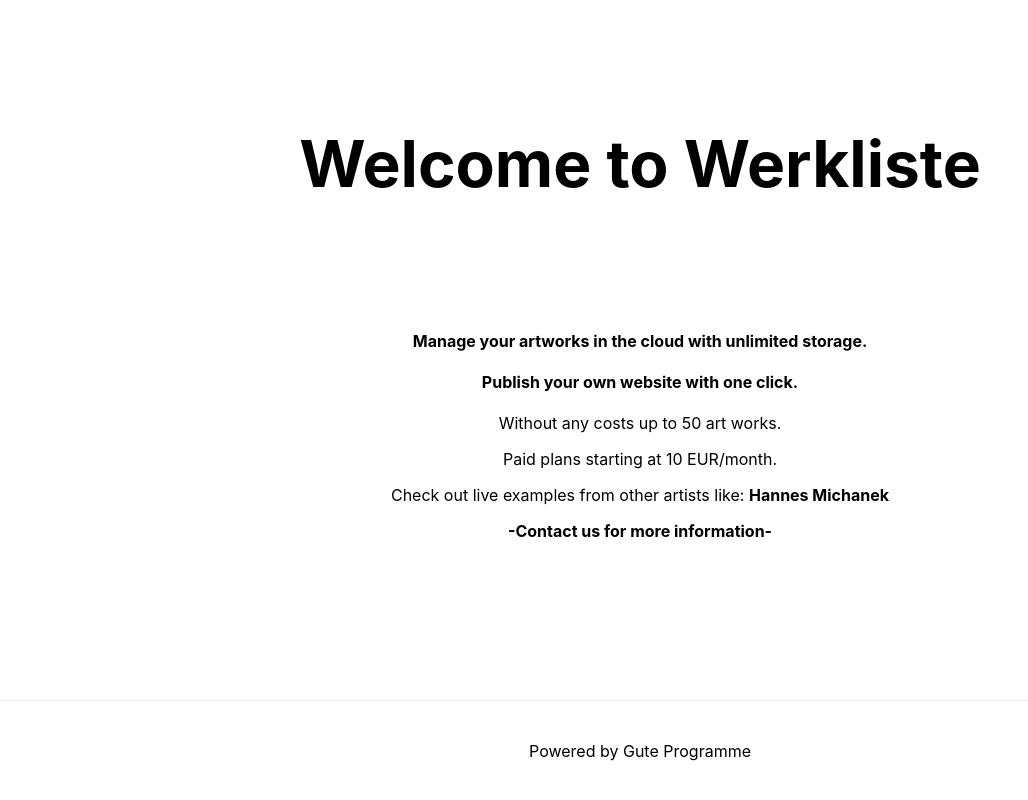
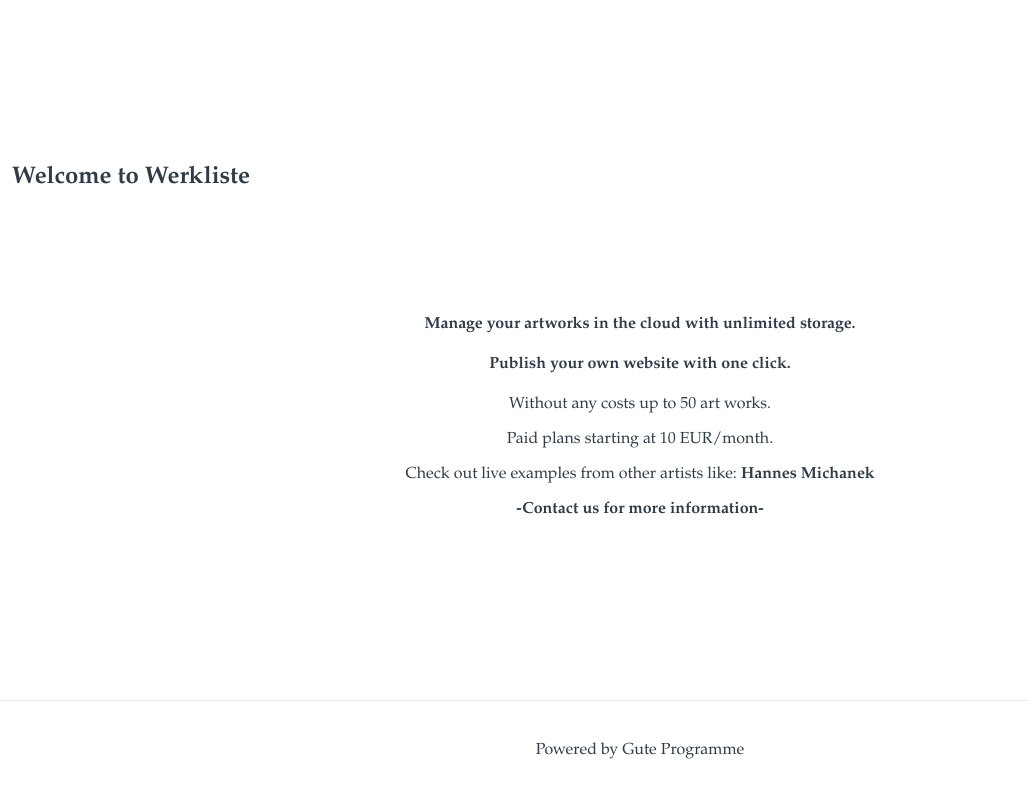
Before and after one commit to njk/collabart-next, a Next.js app: page / in a window 1280 px wide. Shown: the whole page, without its empty margins (0-1028 px from the left). Built offline with nearby package versions, Linux system fonts and the light colour scheme.

Commit message:
new styling

```diff
--- a/styles/Home.module.css
+++ b/styles/Home.module.css
@@ -51,10 +51,12 @@
 }
 
 .title {
-  margin: 0;
+  margin-left:  0.5em;
   margin-bottom: 0.2em;
+  margin-right:  auto;
   line-height: 1.15;
-  font-size: 4rem;
+  font-size: 1.5rem;
+  display: inline-block;
 }
 
 .title,
@@ -121,6 +123,7 @@
 
 .works {
   width: 100%;
+  margin-top: 5em;
 }
 
 .works p{
@@ -139,11 +142,22 @@
 
 .header {
   font-size: 1em;
-  margin: 1em 0;
+  width: 100%;
+  position: fixed;
+  top: 0;
+  z-index: 2;
+  background: white;
+  padding-top: 1em;
 }
 
 .headerLinkActive {
   text-decoration: underline;
+}
+
+.menu {
+  position: absolute;
+  right:  0.5em;
+  bottom:  0.5em;
 }
 
 .footer ul{
@@ -157,6 +171,11 @@
   text-align: center;
 }
 
+.vitaText {
+  width: 100%;
+  padding-left: .7em;
+}
+
 @media (max-width: 600px) {
   .grid {
     width: 100%;
--- a/styles/globals.css
+++ b/styles/globals.css
@@ -2,8 +2,9 @@
 body {
   padding: 0;
   margin: 0;
-  font-family: -apple-system, BlinkMacSystemFont, Segoe UI, Roboto, Oxygen,
-    Ubuntu, Cantarell, Fira Sans, Droid Sans, Helvetica Neue, sans-serif;
+  font-family: Palatino, Times, serif;
+  font-weight:  100;
+  color: #2f3b47;
 }
 
 a {
```
